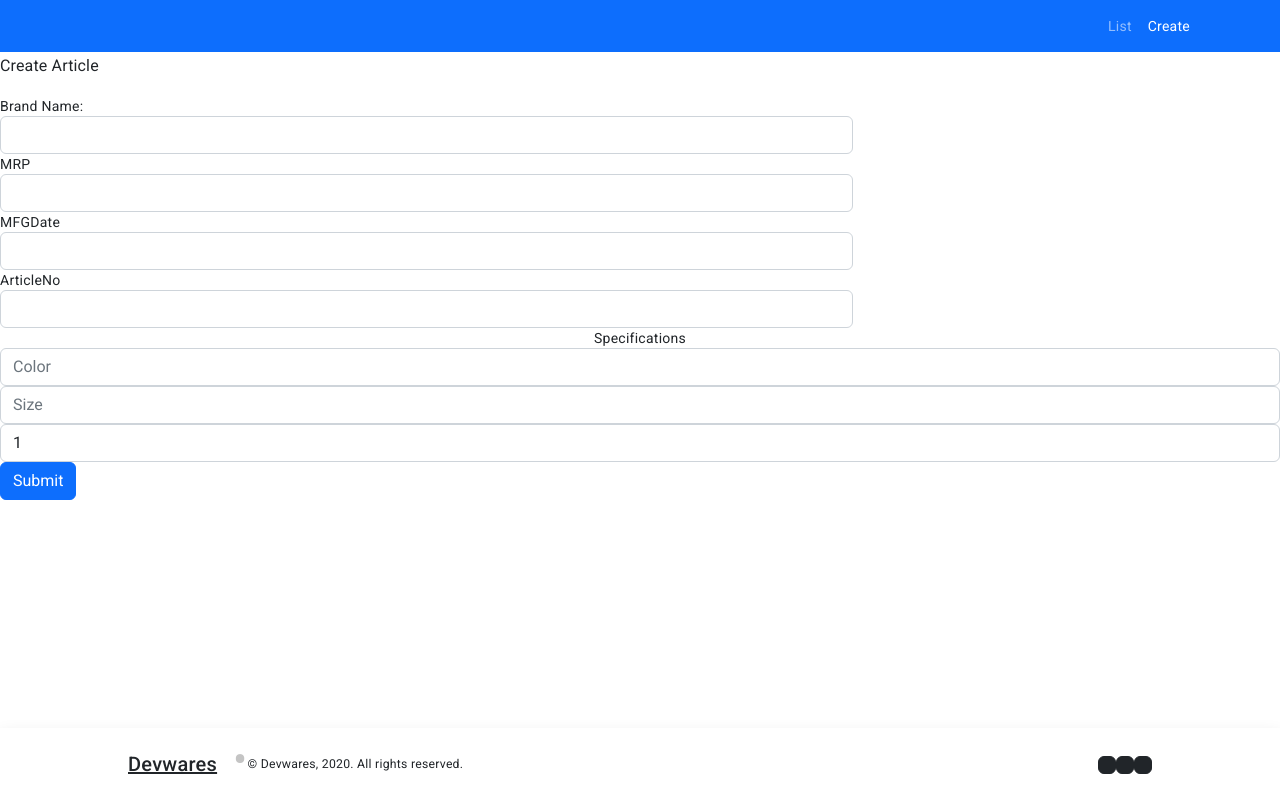
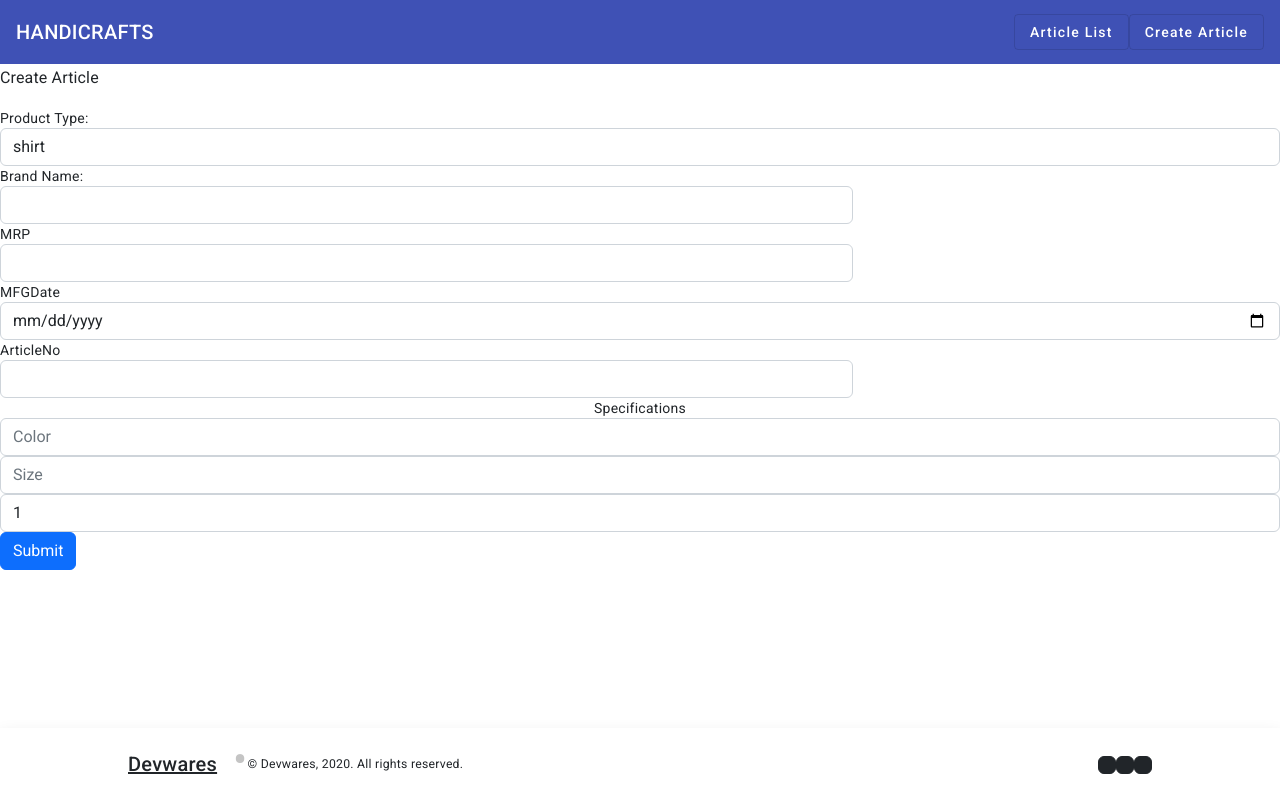
Before and after one commit to therahulsahu/handicrafts-frontend, an Angular app: page /create in a window 1280 px wide. Built offline with nearby package versions, Linux system fonts and the light colour scheme.

Commit message:
Feature/vinod (#5)
* Changing Header

```diff
--- a/src/app/articleM/create-article/create-article.component.html
+++ b/src/app/articleM/create-article/create-article.component.html
@@ -4,6 +4,14 @@
         <h3 class="panel-title">Create Article</h3>
       </div>
       <div class="panel-body">
+
+        <div class="form-group">
+          <label class="col-sm-2 control-label" for="productType">Product Type:</label>
+          <select class="form-select" formControlName="productType" class="form-control">
+              <option disabled>Select Product Type</option>
+              <option *ngFor="let productType of productTypeList">{{productType}}</option>
+          </select>
+      </div>
 
         <div class="form-group">
           <label class="col-sm-2 control-label" for="brandName">Brand Name:</label>
@@ -21,8 +29,8 @@
 
         <div class="form-group">
             <label class="col-sm-2 control-label" for="mfgDate">MFGDate</label>
-            <div class="col-sm-8">
-              <input id="mfgDate" type="text" class="form-control" formControlName="mfgDate">
+            <div class="col-sm-8 input-group date">
+              <input id="mfgDate" type="date" class="form-control" formControlName="mfgDate">
             </div>
         </div>
 
--- a/src/app/articleM/create-article/create-article.component.ts
+++ b/src/app/articleM/create-article/create-article.component.ts
@@ -10,8 +10,11 @@ export class CreateArticleComponent {
 
   articleForm: FormGroup;
 
+  productTypeList: any = ['shirt','pant'];
+
   constructor(private formBuilder: FormBuilder) {
     this.articleForm = this.formBuilder.group({
+      productType: ['', Validators.required],
       brandName: ['', Validators.required],
       mrp: ['', Validators.required],
       mfgDate: ['', Validators.required],
--- a/src/app/core/core.module.ts
+++ b/src/app/core/core.module.ts
@@ -2,12 +2,13 @@ import { NgModule } from '@angular/core';
 import { HeaderComponent } from './header/header.component';
 import { FooterComponent } from './footer/footer.component';
 import { RouterModule } from '@angular/router';
+import { SharedModule } from '../sharedM/shared.module';
 
 
 
 @NgModule({
   declarations: [HeaderComponent,FooterComponent],
-  imports: [RouterModule],
-  exports: [HeaderComponent,FooterComponent]
+  imports: [RouterModule,SharedModule],
+  exports: [HeaderComponent,FooterComponent,SharedModule]
 })
 export class CoreModule { }
--- a/src/app/core/header/header.component.css
+++ b/src/app/core/header/header.component.css
@@ -0,0 +1,3 @@
+.example-spacer {
+    flex: 1 1 auto;
+  }
--- a/src/app/core/header/header.component.html
+++ b/src/app/core/header/header.component.html
@@ -1,4 +1,4 @@
-<nav class="navbar navbar-expand-lg navbar-dark bg-primary">
+<!-- <nav class="navbar navbar-expand-lg navbar-dark bg-primary">
     <div class="container">
         <ul class="navbar-nav ms-auto">
           <li class="nav-item active">
@@ -9,4 +9,11 @@
           </li>
         </ul>
     </div>
-  </nav>
+  </nav> -->
+
+  <mat-toolbar color="primary">
+    <span>HANDICRAFTS</span>
+    <span class="example-spacer"></span>
+    <button mat-stroked-button routerLink="list">Article List</button>
+    <button mat-stroked-button routerLink="create">Create Article</button>
+  </mat-toolbar>
--- a/src/app/sharedM/shared.module.ts
+++ b/src/app/sharedM/shared.module.ts
@@ -1,14 +1,17 @@
 import { CommonModule } from "@angular/common";
 import { NgModule } from "@angular/core";
 import { FormsModule, ReactiveFormsModule } from "@angular/forms";
-
+import { MatFormFieldModule} from "@angular/material/form-field";
+import { MatCardModule } from '@angular/material/card';
+import {MatToolbarModule} from '@angular/material/toolbar';
+import {MatButtonModule} from '@angular/material/button';
 @NgModule(
   {
     declarations: [],
     imports: [FormsModule,
-      CommonModule,ReactiveFormsModule],
+      CommonModule,ReactiveFormsModule,MatFormFieldModule,MatCardModule,MatToolbarModule,MatButtonModule],
     exports: [FormsModule,
-      CommonModule,ReactiveFormsModule],
+      CommonModule,ReactiveFormsModule,MatFormFieldModule,MatCardModule,MatToolbarModule,MatButtonModule],
     providers: []
   }
 )
```
